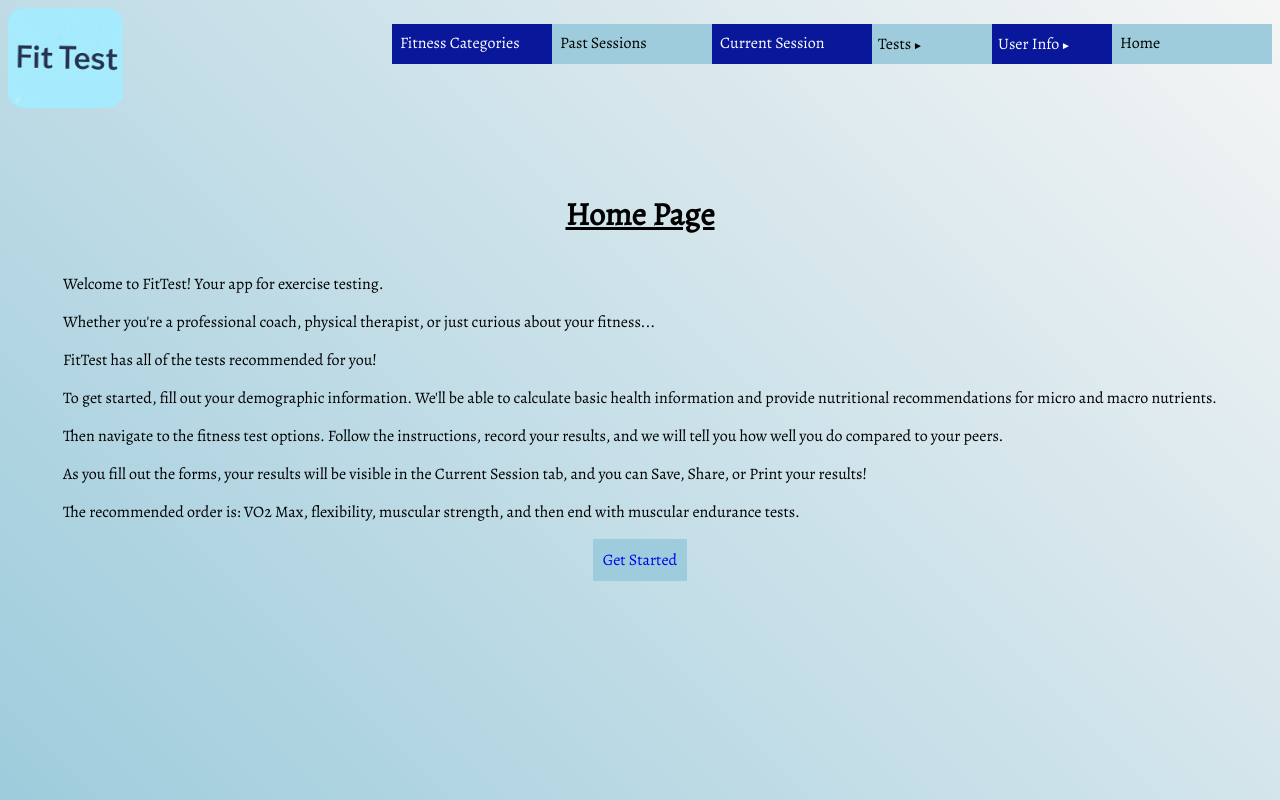
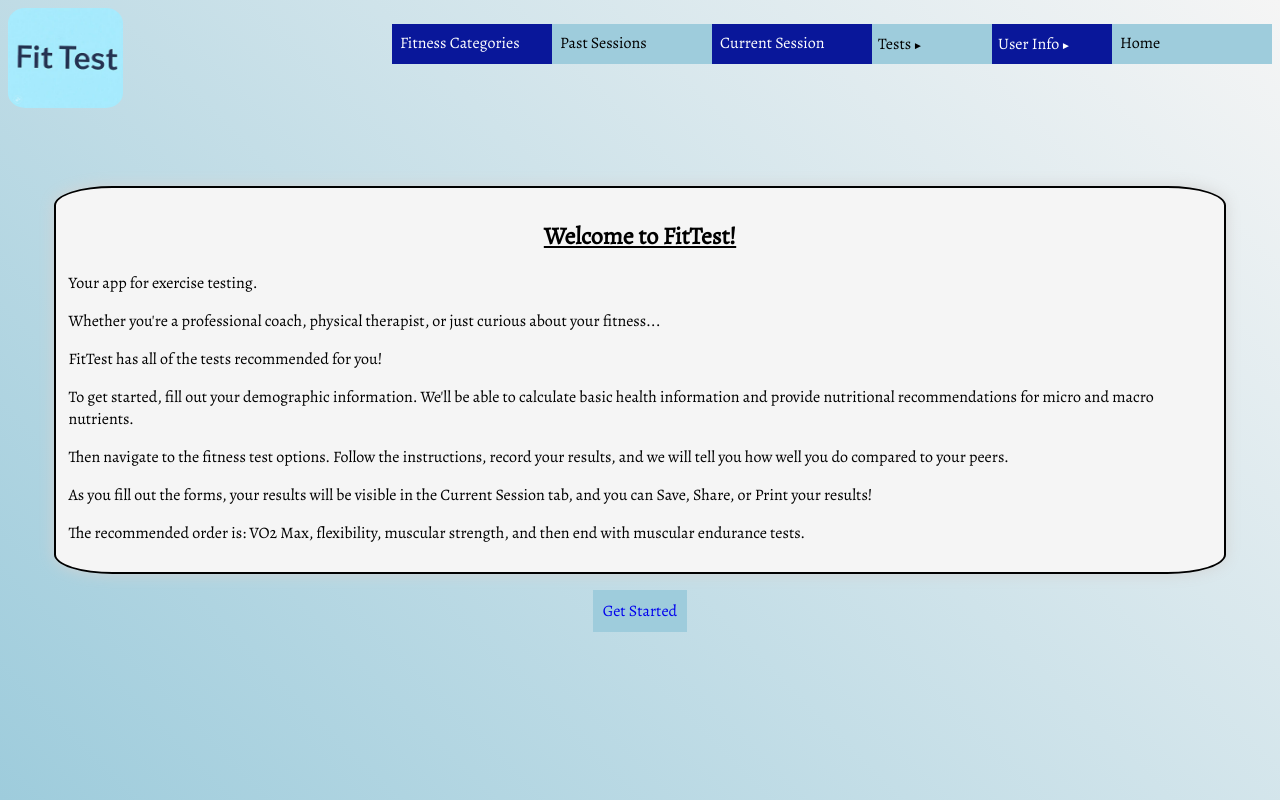
Before and after one commit to damatoaj/fitTest, a React (Create React App) app: page /#/ in a window 1280 px wide. Built offline with nearby package versions, Linux system fonts and the light colour scheme.

Commit message:
Moved metric switcher to fixed position

```diff
--- a/src/App.tsx
+++ b/src/App.tsx
@@ -39,6 +39,7 @@ import Categories from './Screens/Categories';
 import BodyCircumference from './Screens/BodyCircumference/BodyCircumference';
 import BloodPressureScreen from './Screens/BloodPressure/BloodPressureScreen';
 import SkinfoldScreen from './Screens/SkinFolds/SkinfoldScreen';
+
 function App() {
   const { state } = useUserContext();
   // useEffect(()=> {
@@ -61,7 +62,6 @@ function App() {
       {state.error && <Error message={state.error} />}
       {state.isLoading && <Loader />}
       {<NavBar u={state.user} />}
-
       {/* {window.innerWidth <= 600 && <MobileNav />} */}
         <Routes>
           <Route
--- a/src/CSS/App.css
+++ b/src/CSS/App.css
@@ -138,9 +138,25 @@ main > h1 {
   text-decoration: underline;
 }
 
+article {
+  background-color: whitesmoke;
+  padding: .75rem;
+  margin: 1rem;
+  border: 2px solid black;
+  box-shadow: 0 0 15px lightgrey;
+  border-radius: 5%;
+}
+
+article > h2, article > h1 {
+  text-align: center;
+  text-decoration: underline;
+}
+
 article > p {
   text-align: left;
 }
+
+
 
 
 header {
@@ -155,6 +171,26 @@ header {
   height: 100px;
   width: 10%;
   border-radius: 15%;
+}
+
+#metric-switcher {
+  position: fixed;
+  top: 80%;
+  right: 0%;
+  background-color: whitesmoke;
+  z-index: 10;
+  border-radius: 5px 0 0 5px;
+  border: 2px solid black;
+}
+
+#metric-switcher > fieldset {
+  border: none;
+  margin: 0;
+  padding: 10px;
+}
+
+#metric-switcher > label {
+  width: 95%;
 }
 
 @keyframes blink {
--- a/src/Components/Forms/DemoGraphicsForm.tsx
+++ b/src/Components/Forms/DemoGraphicsForm.tsx
@@ -22,7 +22,6 @@ function DemoGraphicsForm() {
     >
         <span>
             <h2>Your Demographics</h2>
-            <MetricSwitcher prefers_metric={user.prefers_metric} />
         </span>
         <fieldset>
             <legend>First Name</legend>
--- a/src/Components/Forms/SkinfoldForm.tsx
+++ b/src/Components/Forms/SkinfoldForm.tsx
@@ -1,15 +1,14 @@
 import { useRef, memo } from 'react'
 import useForm from '../../Hooks/useForm'
 import { useUserContext } from '../../Hooks/useUserContext'
+import { useNavigate } from 'react-router-dom';
+
 const SkinfoldForm = () => {
     const { handleChange, handleSubmit, handleReset} = useForm()
     const form = useRef<HTMLFormElement | null>(null)
     const { state : {user } } = useUserContext()
-    // let valid : boolean = Boolean(user.benchPress?.benchPress) || false
+    const navigate = useNavigate()
 
-    // if(form.current && form.current !== null) {
-    //     valid = form.current.checkValidity()
-    // };
     return (
         <form
             ref={form}
@@ -135,7 +134,7 @@ const SkinfoldForm = () => {
                     <button type='reset' disabled={user.sex !== null ? true : false}>Reset</button>
                 </span>
                 :
-                <button type="button">Please Fill Out Demographic Form</button>
+                <button type="button" onClick={()=> navigate('/parq')}>Please Fill Out Demographic Form</button>
             }
             </span>
         </form>
--- a/src/Components/Forms/WaistCircumferenceForm.tsx
+++ b/src/Components/Forms/WaistCircumferenceForm.tsx
@@ -1,10 +1,14 @@
 import { useRef, memo } from 'react'
 import useForm from '../../Hooks/useForm'
 import { useUserContext } from '../../Hooks/useUserContext'
+import { useNavigate } from 'react-router-dom';
+
 const WaistCircumferenceForm = () => {
     const { handleChange, handleSubmit, handleReset} = useForm()
     const form = useRef<HTMLFormElement | null>(null)
     const { state : {user } } = useUserContext()
+    const navigate = useNavigate()
+
     let valid : boolean = Boolean(user.benchPress?.benchPress) || false
 
     if(form.current && form.current !== null) {
@@ -176,7 +180,7 @@ const WaistCircumferenceForm = () => {
                     <button type='reset' disabled={user.waistCircumference !== null ? true : false}>Reset</button>
                 </span>
                 :
-                <button type="button">Please Fill Out Demographic Form</button>
+                <button type="button" onClick={()=> navigate('/parq')}>Please Fill Out Demographic Form</button>
             }
             </span>
         </form>
--- a/src/Components/Instructions/Instructions.tsx
+++ b/src/Components/Instructions/Instructions.tsx
@@ -1,6 +1,7 @@
 import React, {memo} from "react";
 import { useNavigate } from "react-router-dom";
 import { useUserContext } from "../../Hooks/useUserContext";
+import MetricSwitcher from "../MetricSwitcher";
 
 type instructionsScreenProps = {
     heading: string;
@@ -57,6 +58,7 @@ const InstructionsScreen = memo(({title, nextURL, heading, paragraphs}:instructi
             <button type="button"  onClick={()=> navigate(nextURL)}>Click to Begin</button> :
             <button type="button"  onClick={()=> navigate('/parq')}>Please Fill Out Demographic Form</button>
         }
+        <MetricSwitcher />
     </main>
 
 });
--- a/src/Components/MetricSwitcher.tsx
+++ b/src/Components/MetricSwitcher.tsx
@@ -1,15 +1,14 @@
 import useMetric from '../Hooks/useMetric';
+import { useUserContext } from '../Hooks/useUserContext';
 
-type Props = {
-    prefers_metric : Boolean
-}
-
-const MetricSwitcher = ({prefers_metric}:Props) => {
+const MetricSwitcher = () => {
     const { handleChangeMetric } = useMetric();
+    const { state } = useUserContext();
     return (
-        <fieldset id='metric-switcher'>
+        <aside id='metric-switcher'>
+            <fieldset>
                 <legend>Metric or Imperial?</legend>
-            {prefers_metric === true ?
+                {state.user.prefers_metric === true ?
                     <select key={Math.random()} name='prefers_metric' onChange={handleChangeMetric}>
                     <option value="true">Metric</option>
                     <option value="false">Imperial</option>
@@ -20,8 +19,9 @@ const MetricSwitcher = ({prefers_metric}:Props) => {
                     <option value="true">Metric</option>
                 </select>
                 }
+            </fieldset>
 
-        </fieldset>
+        </aside>
     )
 };
 
--- a/src/Screens/BodyCircumference/BodyCircumference.tsx
+++ b/src/Screens/BodyCircumference/BodyCircumference.tsx
@@ -1,5 +1,7 @@
 import { memo } from 'react';
 import WaistCircumferenceForm from '../../Components/Forms/WaistCircumferenceForm';
+import MetricSwitcher from '../../Components/MetricSwitcher';
+
 const BodyCircumference = () => {
     return (
         <main>
@@ -141,6 +143,7 @@ const BodyCircumference = () => {
             <section id="body-circumerference-form">
                 <WaistCircumferenceForm />
             </section>
+            <MetricSwitcher />
         </main>
     )
 };
--- a/src/Screens/Categories.tsx
+++ b/src/Screens/Categories.tsx
@@ -12,7 +12,7 @@ import BodyfatCategories from '../Components/Tables/BodyfatCategories';
 const Categories = () => {
     return (
         <main>
-            <h1>Fitness Categories</h1>
+            <h1>Fitness Categories & Percentiles</h1>
             <section>
                 <h2>Health Metrics</h2>
                 <details open id='bodyfat'>
@@ -43,7 +43,7 @@ const Categories = () => {
                         <VO2MaxCategories />
                     </details>
             </section>
-            <hr />
+
             <section>
                 <h2>Strength Metrics</h2>
                 <details open id='bench-press'>
--- a/src/Screens/Demographics/DemographicsScreen.tsx
+++ b/src/Screens/Demographics/DemographicsScreen.tsx
@@ -2,6 +2,7 @@ import DemoGraphicsForm from "../../Components/Forms/DemoGraphicsForm";
 import Error from "../../Components/Error";
 import Loader from "../../Components/Loader";
 import { useUserContext } from "../../Hooks/useUserContext";
+import MetricSwitcher from "../../Components/MetricSwitcher";
 const DemographicsScreen = () => {
     const {state} = useUserContext();
 
@@ -10,9 +11,9 @@ const DemographicsScreen = () => {
     return( <main>
         {state.error && <Error message={state.error} />}
         {state.isLoading && <Loader />}
-        <h1>Demographics</h1>
+        <h1>Tell Us About Yourself...</h1>
         <DemoGraphicsForm />
-
+        <MetricSwitcher />
     </main>
     )
 };
--- a/src/Screens/Home.tsx
+++ b/src/Screens/Home.tsx
@@ -4,11 +4,10 @@ import { Link } from 'react-router-dom'
 const Home = () => {
     return (
         <main>
-            <h1>Home Page</h1>
             <article>
-
+                <h1> Welcome to FitTest!</h1>
                 <p>
-                    Welcome to FitTest! Your app for exercise testing.
+                 Your app for exercise testing.
                 </p>
                 <p>
                     Whether you're a professional coach, physical therapist, or just curious about your fitness...
```
Lines whose indentation alone changed are shown as unchanged.
